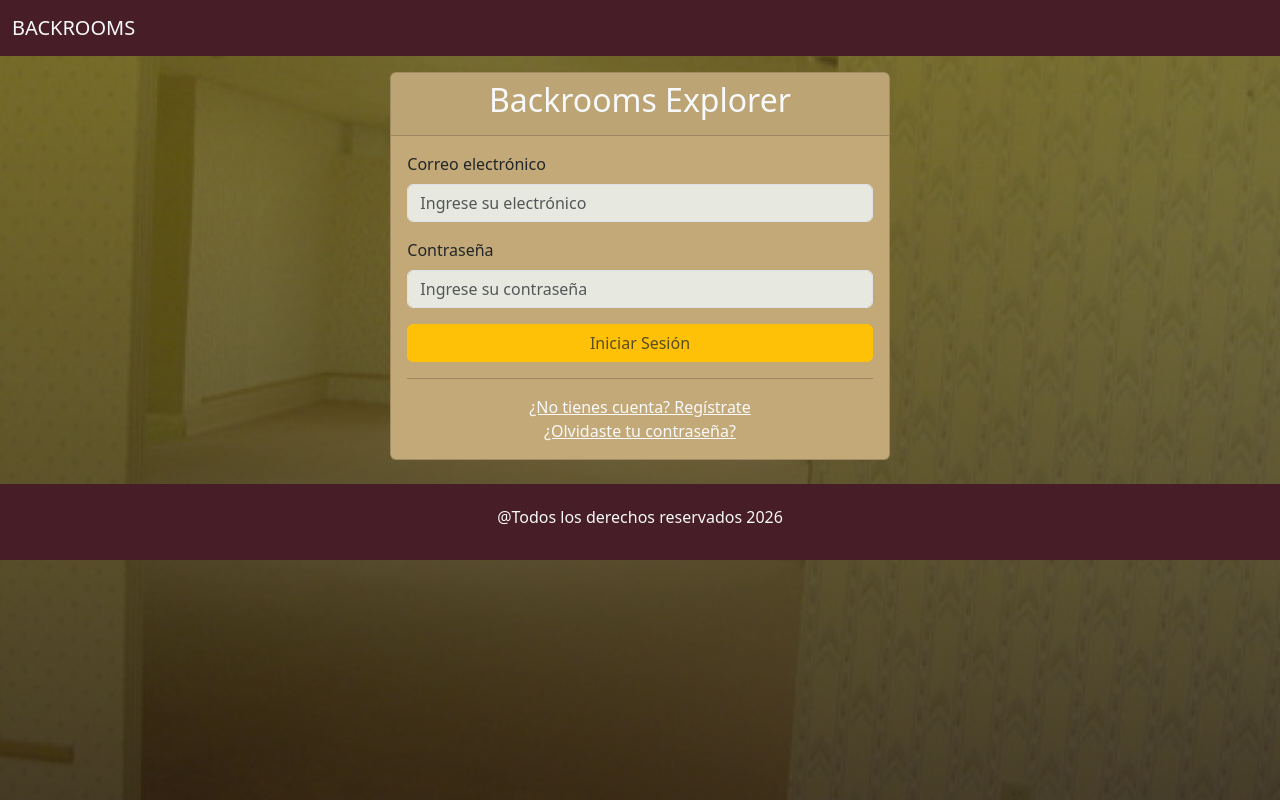
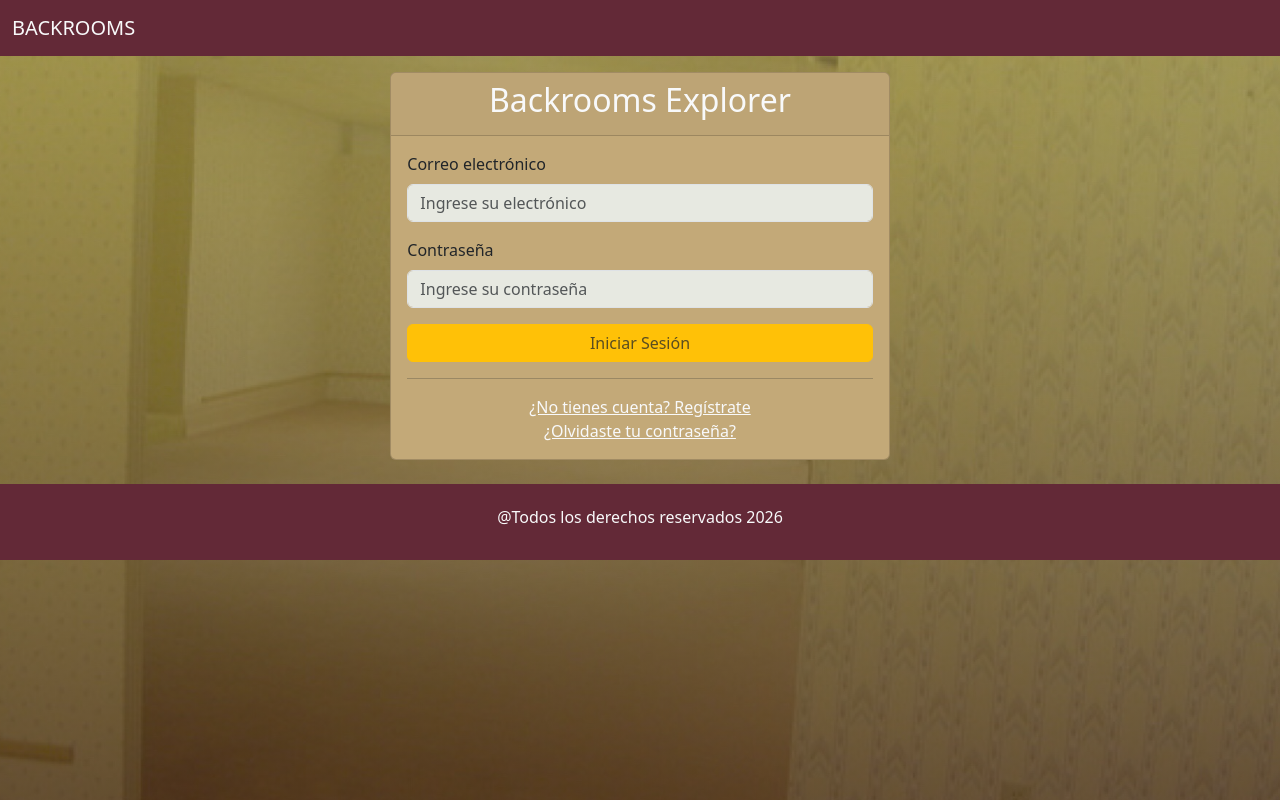
Before and after one commit to Leyva-Holguin/Backrooms, a Flask app: page / in a window 1280 px wide. Run offline with Flask 3, Linux system fonts and the light colour scheme.

Commit message:
colores fondo

```diff
--- a/static/estilos.css
+++ b/static/estilos.css
@@ -1,6 +1,6 @@
 body {
     background-image:
-    linear-gradient(#7063238c, #241711b3),
+    linear-gradient(#baab6390, #4c2d20a9),
     url("img/original.jpg");
 
     background-size: cover;
@@ -10,7 +10,7 @@ body {
 }
 
 .nav1 {
-    background-color: #471d27;
+    background-color: #632937;
 }
 
 .drop1 {
```
